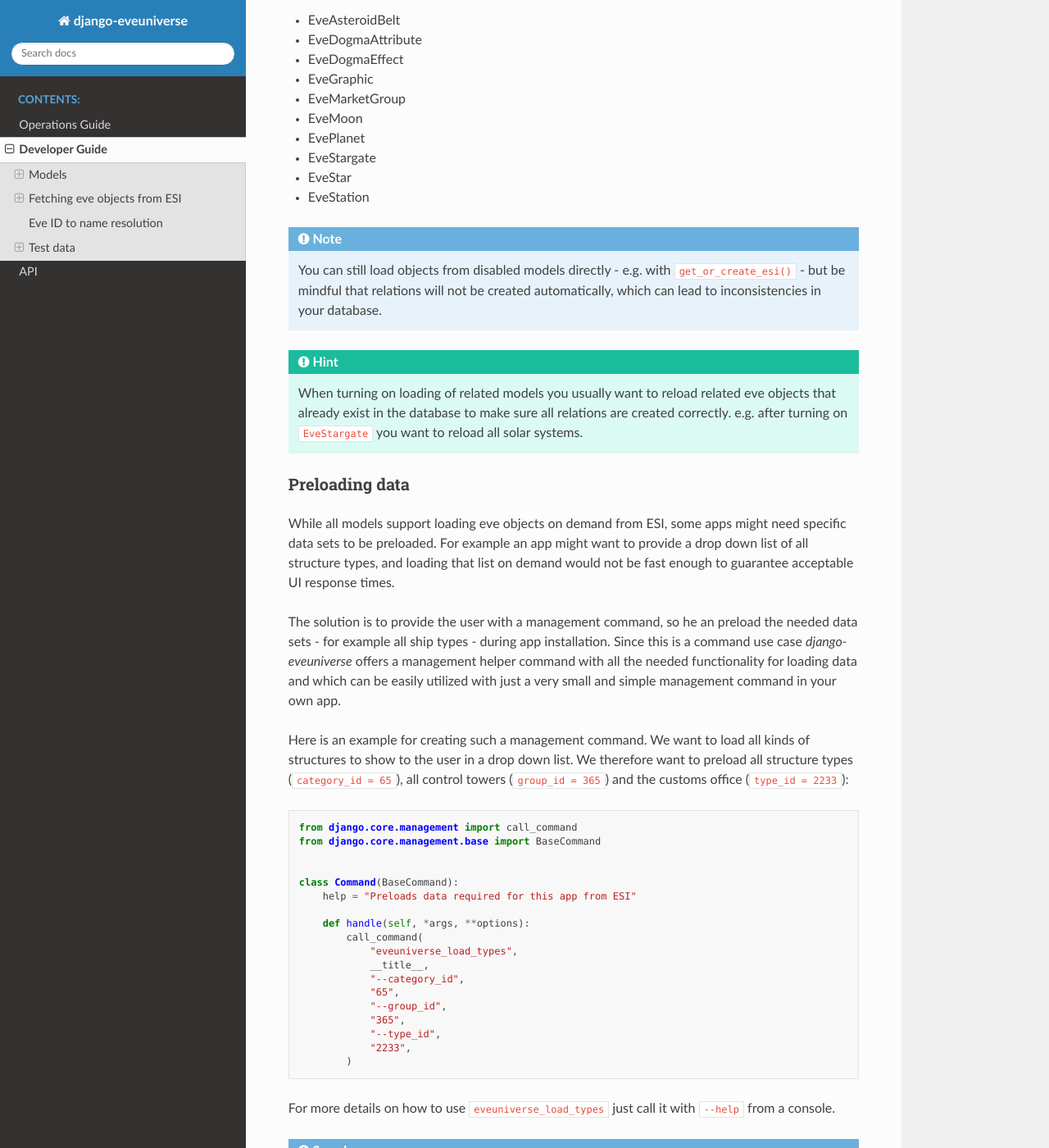
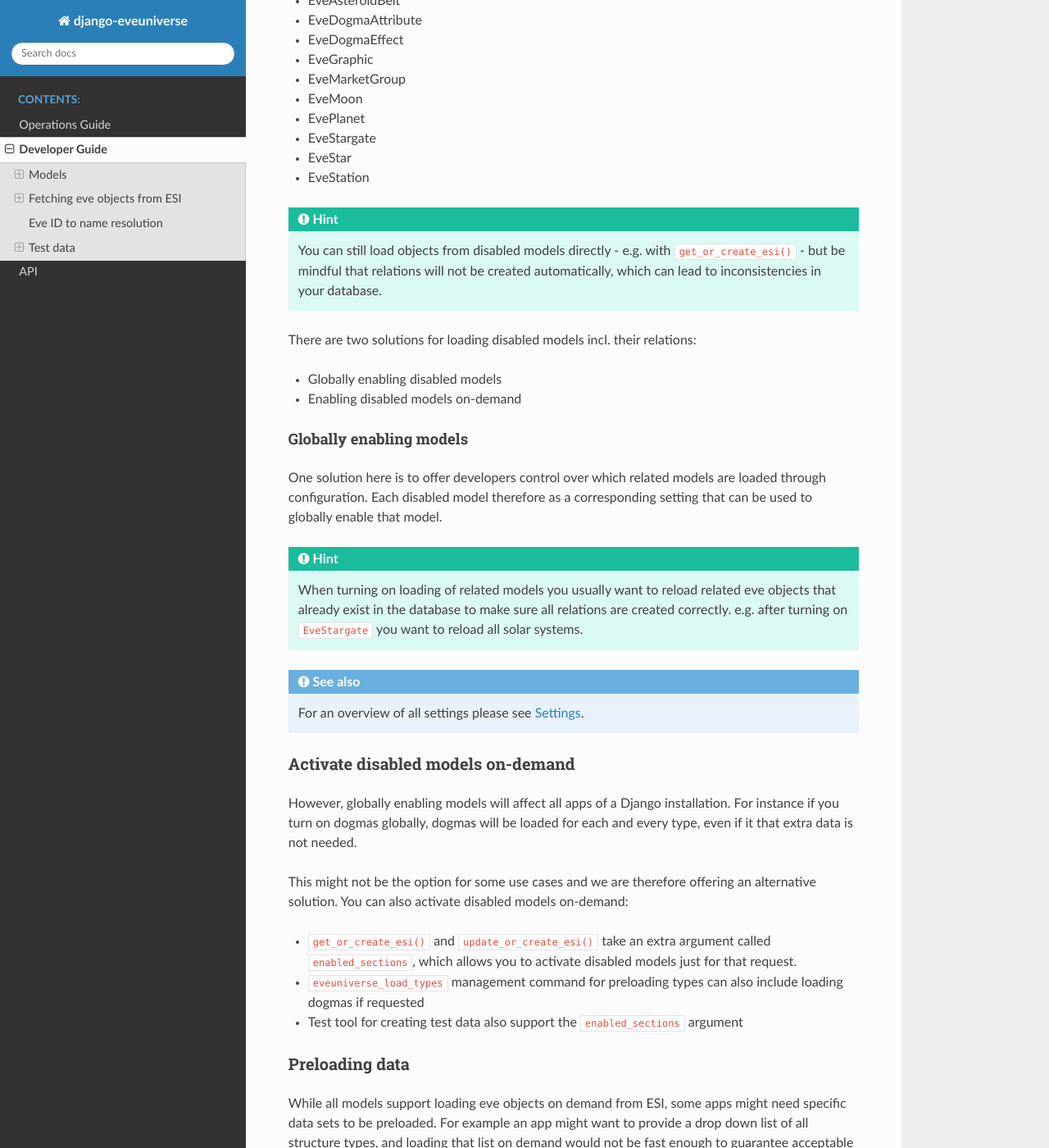
Before and after one commit to buahaha/django-eveuniverse, a Sphinx documentation site: the page built from docs/developer.md, in a window 1280 px wide and 1400 px high, scrolled down 3863 px. Shown: the whole window at 82% size. Built offline with Sphinx 7.4.7 and the Read the Docs theme 2.0.0, drawn with Linux system fonts in a browser that asks for light colours; some of the changed text lies outside the part shown.

Commit message:
Enable dogmas on demand for get_or_create_esi

````diff
--- a/docs/api.rst
+++ b/docs/api.rst
@@ -256,6 +256,9 @@ Other tasks
 Tools
 ====================
 
+Testdata
+-------------------
+
 .. automodule:: eveuniverse.tools.testdata
     :members:
 
--- a/docs/developer.md
+++ b/docs/developer.md
@@ -130,7 +130,7 @@ Eve models are heavily interrelated and trying to load just a small subset of ob
 
 For example the "dogma" consists of 4 models that relate to inventory types and contain specifics for type objects like the rate of fire for some ship modules. Not every app may need that additional information in their database.
 
-Our solution here is to offer developers control over which related models are loaded through configuration. By default the following eve models are not loaded by relation and need to be turned on explicitly (see also Settings for details):
+Therefore the following eve models are not loaded through relations By default and need to be turned on explicitly:
 
 - EveAsteroidBelt
 - EveDogmaAttribute
@@ -144,14 +144,38 @@ Our solution here is to offer developers control over which related models are l
 - EveStation
 
 ```eval_rst
-.. note::
+.. Hint::
     You can still load objects from disabled models directly - e.g. with ``get_or_create_esi()`` - but be mindful that relations will not be created automatically, which can lead to inconsistencies in your database.
 ```
+
+There are two solutions for loading disabled models incl. their relations:
+
+- Globally enabling disabled models
+- Enabling disabled models on-demand
+
+#### Globally enabling models
+
+One solution here is to offer developers control over which related models are loaded through configuration. Each disabled model therefore as a corresponding setting that can be used to globally enable that model.
 
 ```eval_rst
 .. hint::
     When turning on loading of related models you usually want to reload related eve objects that already exist in the database to make sure all relations are created correctly. e.g. after turning on ``EveStargate`` you want to reload all solar systems.
 ```
+
+```eval_rst
+.. seealso::
+    For an overview of all settings please see :ref:`operations-settings`.
+```
+
+### Activate disabled models on-demand
+
+However, globally enabling models will affect all apps of a Django installation. For instance if you turn on dogmas globally, dogmas will be loaded for each and every type, even if it that extra data is not needed.
+
+This might not be the option for some use cases and we are therefore offering an alternative solution. You can also activate disabled models on-demand:
+
+- `get_or_create_esi()` and `update_or_create_esi()` take an extra argument called `enabled_sections`, which allows you to activate disabled models just for that request.
+- `eveuniverse_load_types` management command for preloading types can also include loading dogmas if requested
+- Test tool for creating test data also support the `enabled_sections` argument
 
 ### Preloading data
 
--- a/docs/operations.md
+++ b/docs/operations.md
@@ -61,6 +61,10 @@ python manage.py migrate
 ```
 
 And finally restart your Django instance so your changes become effective.
+
+```eval_rst
+.. _operations-settings:
+```
 
 ## Settings
 
--- a/eveuniverse/__init__.py
+++ b/eveuniverse/__init__.py
@@ -1,4 +1,4 @@
 default_app_config = "eveuniverse.apps.EveuniverseConfig"
 
-__version__ = "0.6.2"
+__version__ = "0.6.3"
 __title__ = "Eve Universe"
````
Also changed, not shown: CHANGELOG.md (+9 -3 lines), 4 other files.
